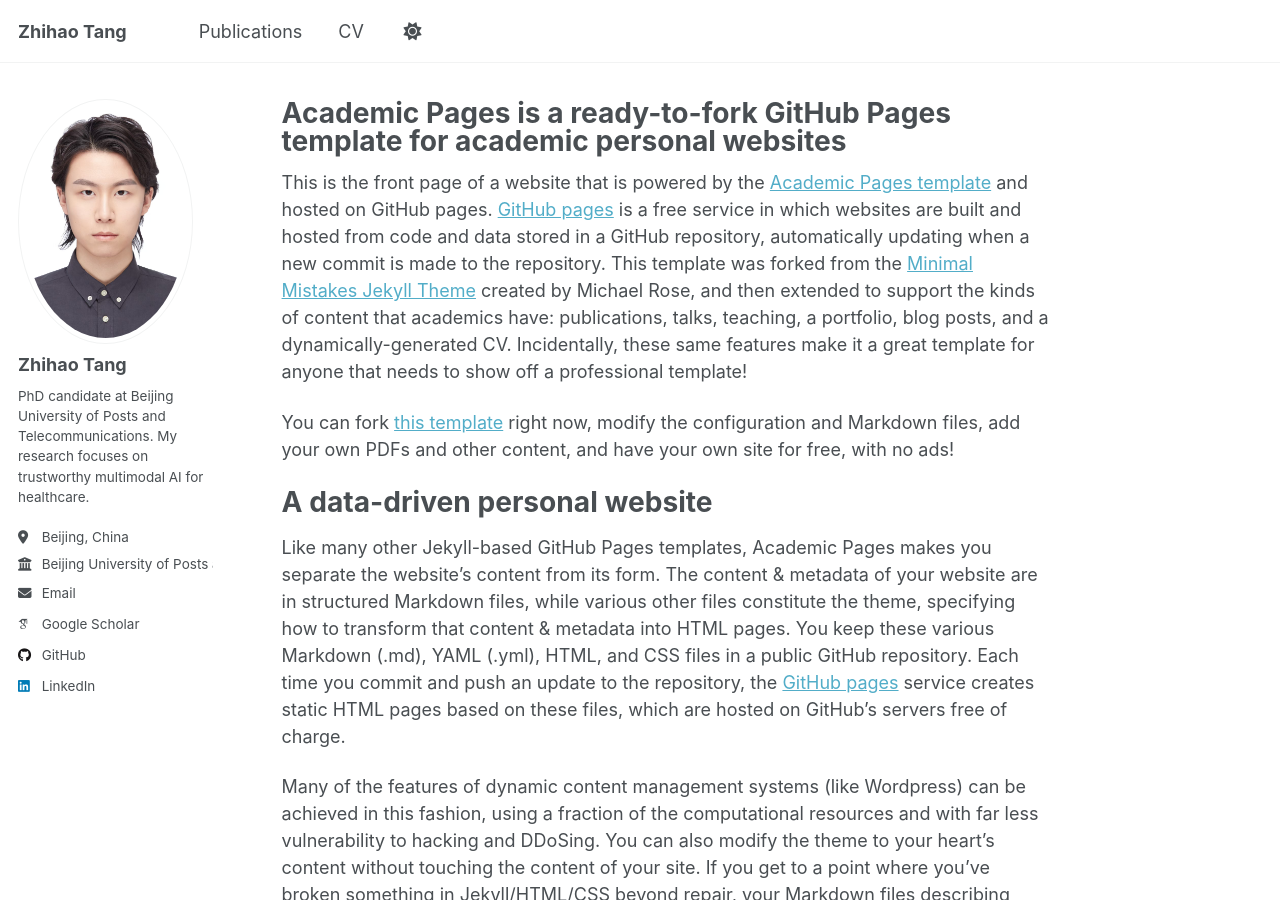
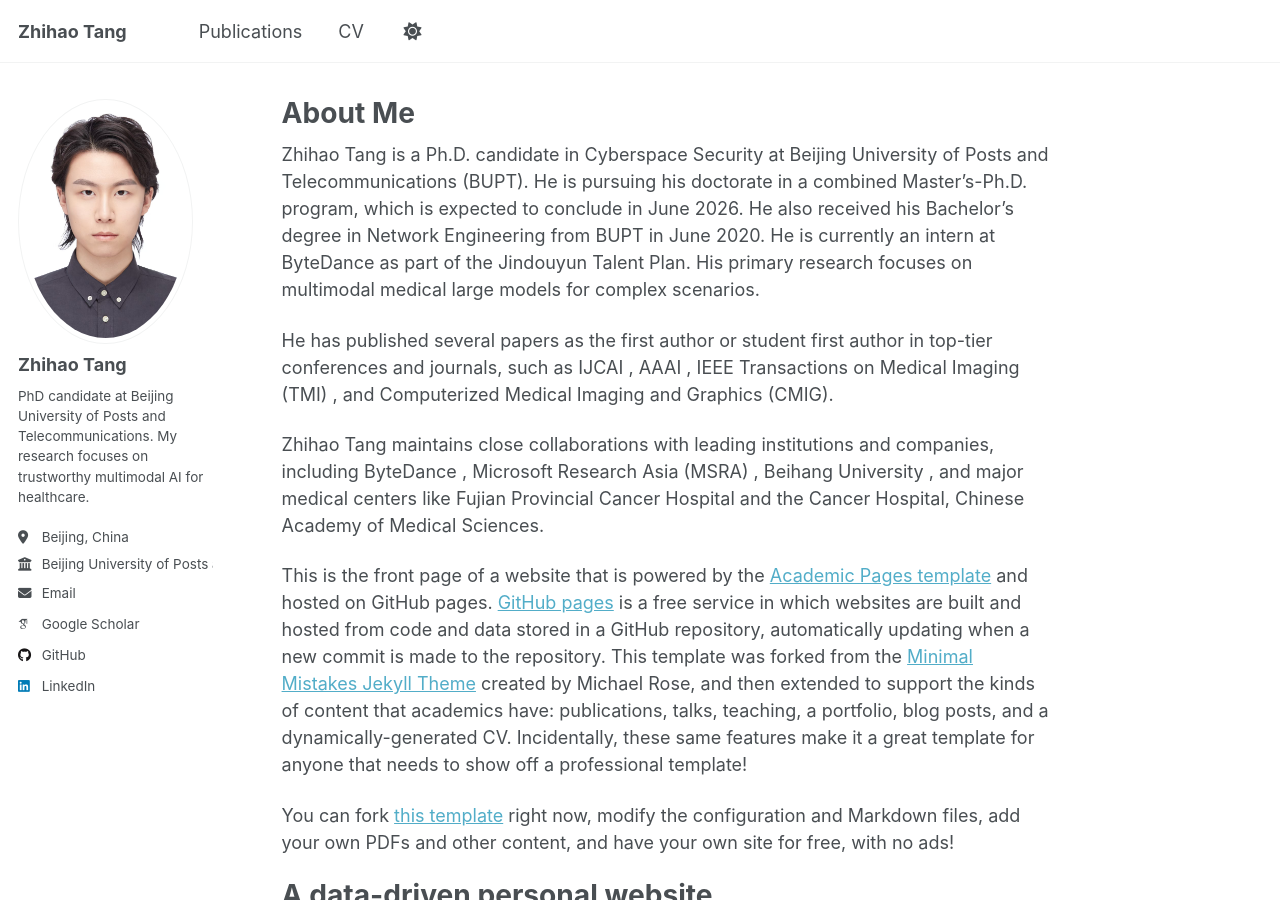
Before and after one commit to t-zhihao/t-zhihao.github.io, a Jekyll site: the page built from _pages/about.md, in a window 1280 px wide and 900 px high. Built offline with Jekyll 4.4.1, drawn with Linux system fonts in a browser that asks for light colours; some web fonts are replaced; a script that is not in the unit is left out.

Commit message:
Update about.md

```diff
--- a/_pages/about.md
+++ b/_pages/about.md
@@ -1,11 +1,16 @@
 ---
 permalink: /
-title: "Academic Pages is a ready-to-fork GitHub Pages template for academic personal websites"
+title: "About Me"
 author_profile: true
 redirect_from:
   - /about/
   - /about.html
 ---
+Zhihao Tang is a Ph.D. candidate in Cyberspace Security at Beijing University of Posts and Telecommunications (BUPT). He is pursuing his doctorate in a combined Master's-Ph.D. program, which is expected to conclude in June 2026. He also received his Bachelor's degree in Network Engineering from BUPT in June 2020. He is currently an intern at ByteDance as part of the Jindouyun Talent Plan. His primary research focuses on multimodal medical large models for complex scenarios.
+
+He has published several papers as the first author or student first author in top-tier conferences and journals, such as IJCAI , AAAI , IEEE Transactions on Medical Imaging (TMI) , and Computerized Medical Imaging and Graphics (CMIG).
+
+Zhihao Tang maintains close collaborations with leading institutions and companies, including ByteDance , Microsoft Research Asia (MSRA) , Beihang University , and major medical centers like Fujian Provincial Cancer Hospital and the Cancer Hospital, Chinese Academy of Medical Sciences.
 
 This is the front page of a website that is powered by the [Academic Pages template](https://github.com/academicpages/academicpages.github.io) and hosted on GitHub pages. [GitHub pages](https://pages.github.com) is a free service in which websites are built and hosted from code and data stored in a GitHub repository, automatically updating when a new commit is made to the repository. This template was forked from the [Minimal Mistakes Jekyll Theme](https://mmistakes.github.io/minimal-mistakes/) created by Michael Rose, and then extended to support the kinds of content that academics have: publications, talks, teaching, a portfolio, blog posts, and a dynamically-generated CV. Incidentally, these same features make it a great template for anyone that needs to show off a professional template!
 
```
